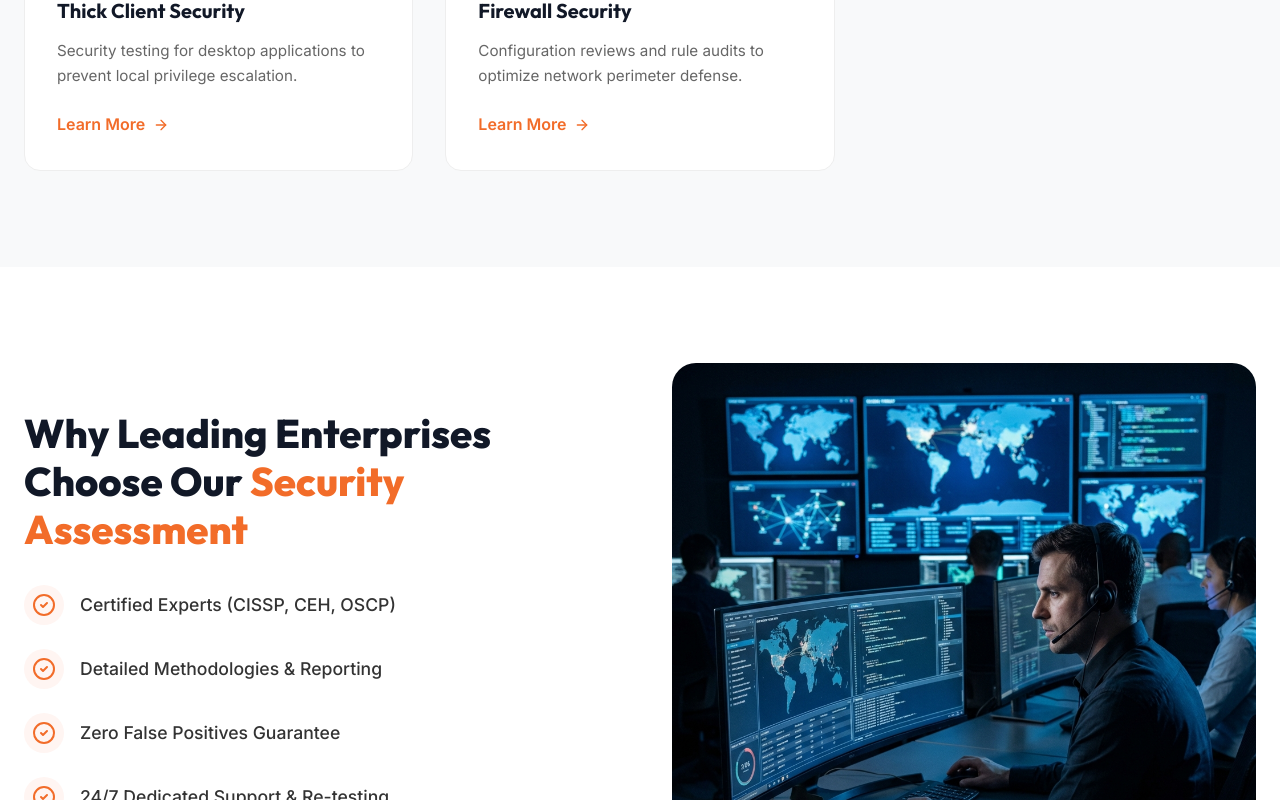
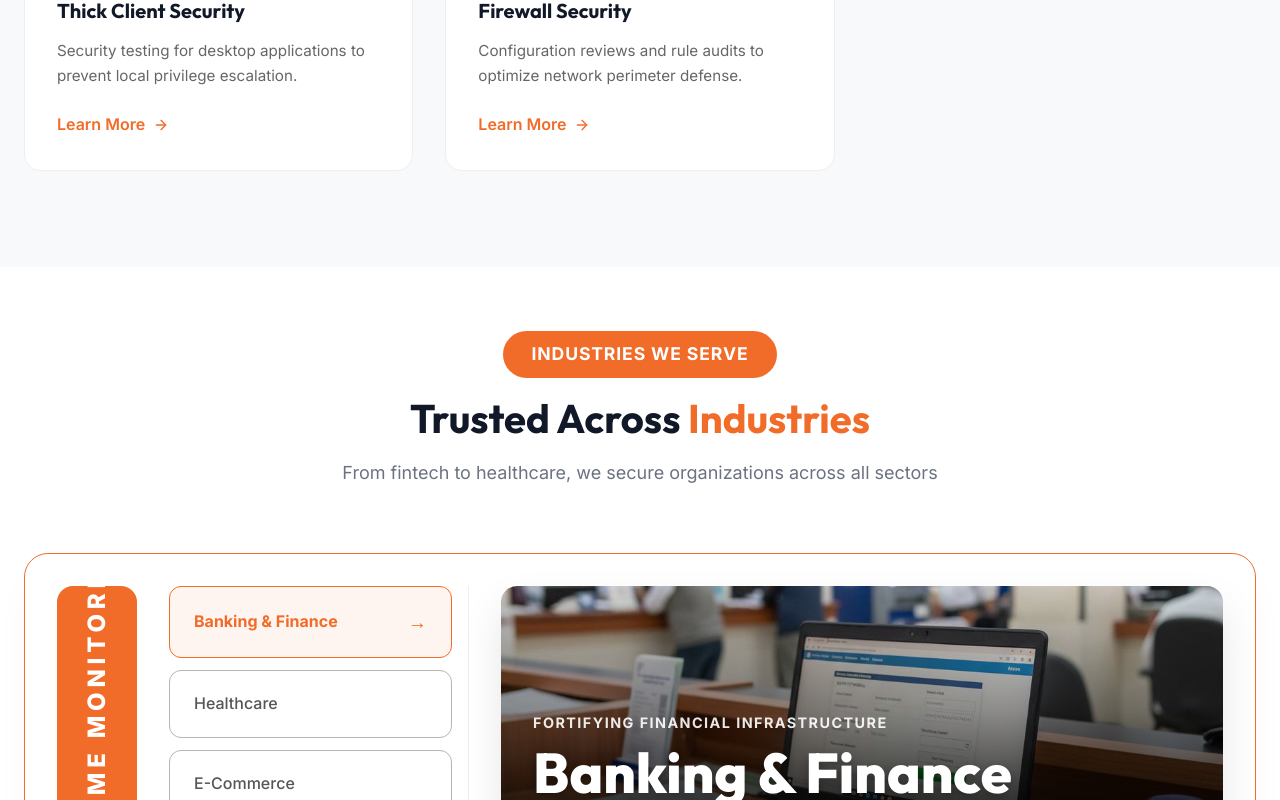
Before and after one commit to vyasanuj/eHack-technology, a Next.js app: page /solutions/assessment in a window 1280 px wide. Shown: the part 2818-3618 px from the top of the page. Built offline with nearby package versions, Linux system fonts and the light colour scheme.

Commit message:
other home section added in the category home page

```diff
--- a/app/solutions/[category]/page.tsx
+++ b/app/solutions/[category]/page.tsx
@@ -5,6 +5,9 @@ import { categories } from '../../data/categories';
 import LeadForm from '../../components/LeadForm';
 import TrustedCompanies from '../../components/TrustedCompanies';
 import { ArrowRight, CheckCircle2 } from 'lucide-react';
+import GlobalDefenseSection from '@/app/components/GlobalDefenseSection';
+import CaseStudySection from '@/app/components/CaseStudySection';
+import IndustriesSection from '@/app/components/IndustriesSection';
 
 // Using Next.js 15+ async params
 export default async function CategoryLandingPage({ params }: { params: Promise<{ category: string }> }) {
@@ -256,6 +259,20 @@ export default async function CategoryLandingPage({ params }: { params: Promise<
                 </div>
             </section>
 
+            <div id="industries">
+                <IndustriesSection />
+            </div>
+
+            {/* Case Studies Section */}
+            <div id="case-studies">
+                <CaseStudySection />
+            </div>
+
+            {/* Global Defense Section */}
+            <div id="global-defense">
+                <GlobalDefenseSection />
+            </div>
+
             {/* Why Choose Us for this Category */}
             <section className="section" style={{ padding: '6rem 0' }}>
                 <div className="container">
```
